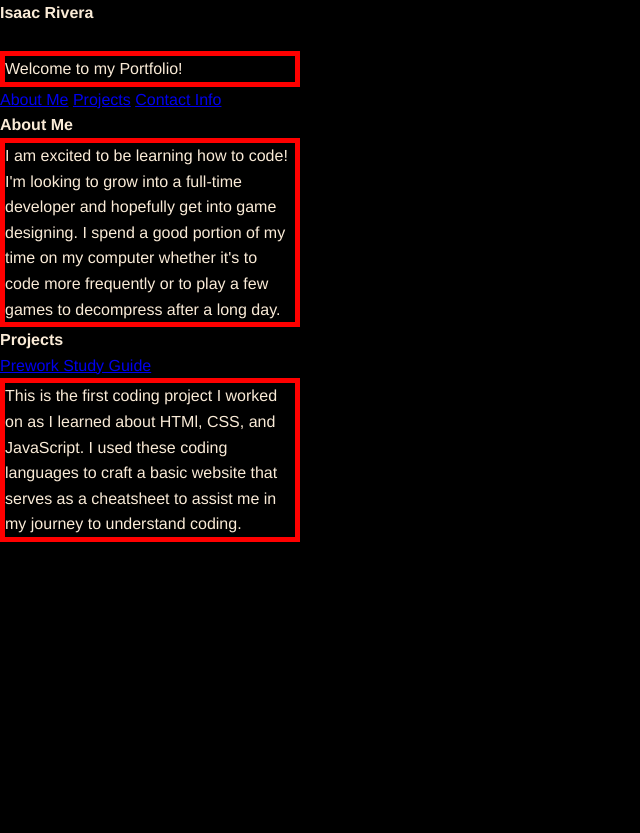
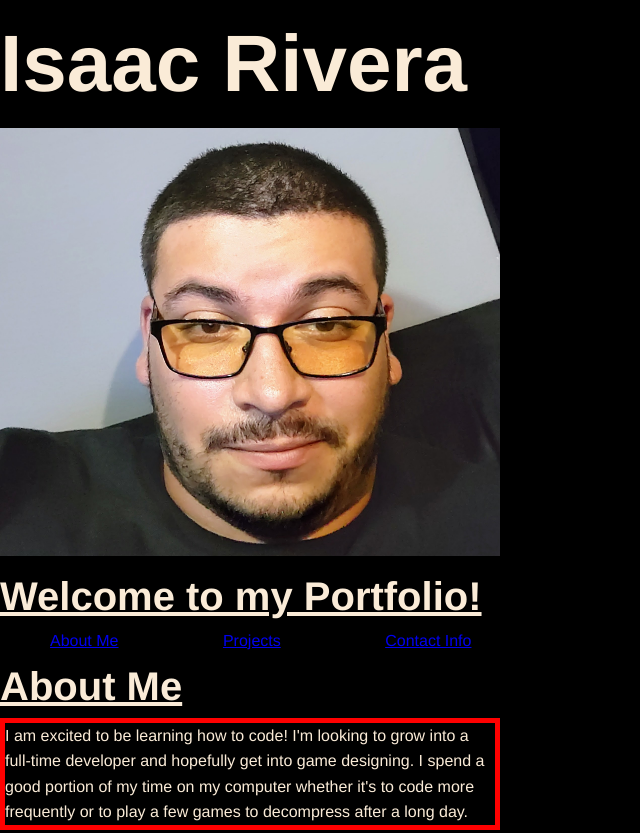
Before and after one commit to irivera2116/MSU-Portfolio-V1, a plain HTML site: page index.html in a window 1280 px wide. Shown: the top 833 px of the page, without its empty margins (0-640 px from the left). Before the commit the page ends 800 px from the top, so only its background shows below. Drawn offline with Linux system fonts and the light colour scheme.

Commit message:
added images and resized text

```diff
--- a/assets/reset.css
+++ b/assets/reset.css
@@ -7,7 +7,8 @@
 
   /* Gives the body element a parent height to compare against */
   html {
-    height: 100%;
+    height: 100vh;
+    width: 100vw;
   }
 
   body {
@@ -17,7 +18,7 @@
   }
 
   h1, h2 {
-    font-size: 100%;
+    font-size: 500%;
   }
 
   /* Matches the font of special elements to the rest of the page */
--- a/assets/style.css
+++ b/assets/style.css
@@ -5,13 +5,31 @@ color: antiquewhite;
 line-height: 1.6;
 }
 
+div {
+height: 100%;
+width: 100%;
+}
+img {
+width: 500px;
+}
+
+h2 {
+font-size: 250%;
+text-decoration: underline;
+}
+
+#bar {
+margin-left: 50px;
+margin-right: 50px;
+}
+
 p{
 color: antiquewhite;
-width: 300px;
+width: 500px;
 border: 10px solid red;
 }
 
-h2, p, a {
+p, a {
     border-width: thick;
 
 }
--- a/index.html
+++ b/index.html
@@ -11,18 +11,19 @@
 <body>
     <header>
         <h1>Isaac Rivera</h1>
-        <img src="" alt="">
-        <p>Welcome to my Portfolio!</p>
+        <img src="./assets/Self.jpg" alt="Image of me">
+        <h2>Welcome to my Portfolio!</h2>
     </header>
 
     <nav>
-        <a href="#">About Me</a>
-        <a href="#">Projects</a>
-        <a href="#">Contact Info</a>
+        <a href="#Abo" id="bar">About Me</a>
+        <a href="#Pro" id="bar">Projects</a>
+        <a href="#Con" id="bar">Contact Info</a>
     </nav>
 
     <main id="#">
-    <section>
+    <div>
+    <section id="Abo">
         <h2>About Me</h2>
             <p>I am excited to be learning how to code! I'm looking to grow into a full-time developer and hopefully get into game designing.
             I spend a good portion of my time on my computer whether it's to code more frequently or to play a few games to decompress after
@@ -30,14 +31,21 @@
             </p>
     </section>
 
-    <section id="pro">
+    <section id="Pro">
         <h2>Projects</h2>
+        <img src="./assets/Prework.png" alt="prework-study-guide"><br>
             <a href="https://irivera2116.github.io/prework-study-guide/">Prework Study Guide</a>
                 <p>This is the first coding project I worked on as I learned about HTMl, CSS, and JavaScript.
                     I used these coding languages to craft a basic website that serves as a cheatsheet to assist
                     me in my journey to understand coding.
                 </p>
     </section>
+
+    <section id="Con">
+        <h2>Contact Info</h2>
+
+    </section>
+    </div>
     </main>
 </body>
 </html>
```
Also changed, not shown: assets/index.html (deleted, +0 -41 lines), assets/Prework.png (added), assets/Self.jpg (added).
